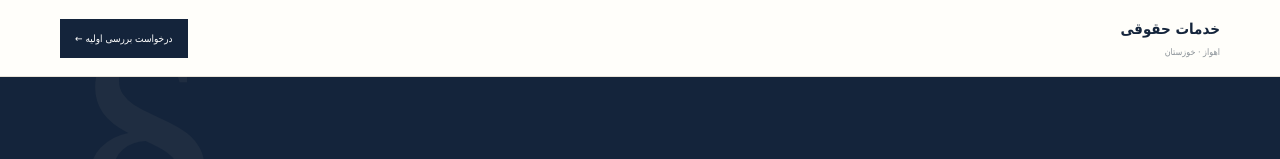
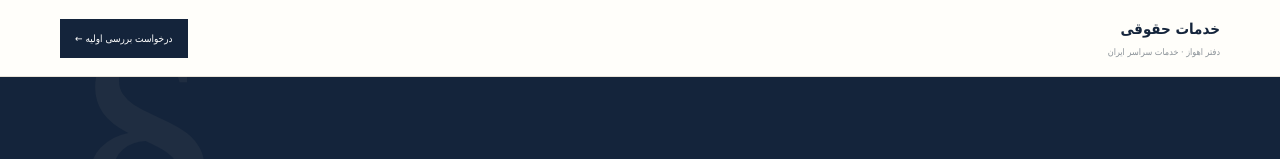
Before and after one commit to ahmadmousavi5908-crypto/vakilsite, a Next.js app: page /articles in a window 1280 px wide. Shown: the top 159 px of the page. Built offline with nearby package versions, Linux system fonts and the light colour scheme; no server answers; the database is empty.

Commit message:
Clarify service area in articles header

```diff
--- a/src/app/articles/page.js
+++ b/src/app/articles/page.js
@@ -11,7 +11,7 @@ export default function ArticlesPage() {
     <main className="article-page" dir="rtl">
       <header className="article-header">
         <div className="container article-header-inner">
-          <Link href="/" className="article-brand">خدمات حقوقی <span>اهواز · خوزستان</span></Link>
+          <Link href="/" className="article-brand">خدمات حقوقی <span>دفتر اهواز · خدمات سراسر ایران</span></Link>
           <Link href="/#contact" className="article-header-cta">درخواست بررسی اولیه ←</Link>
         </div>
       </header>
```
